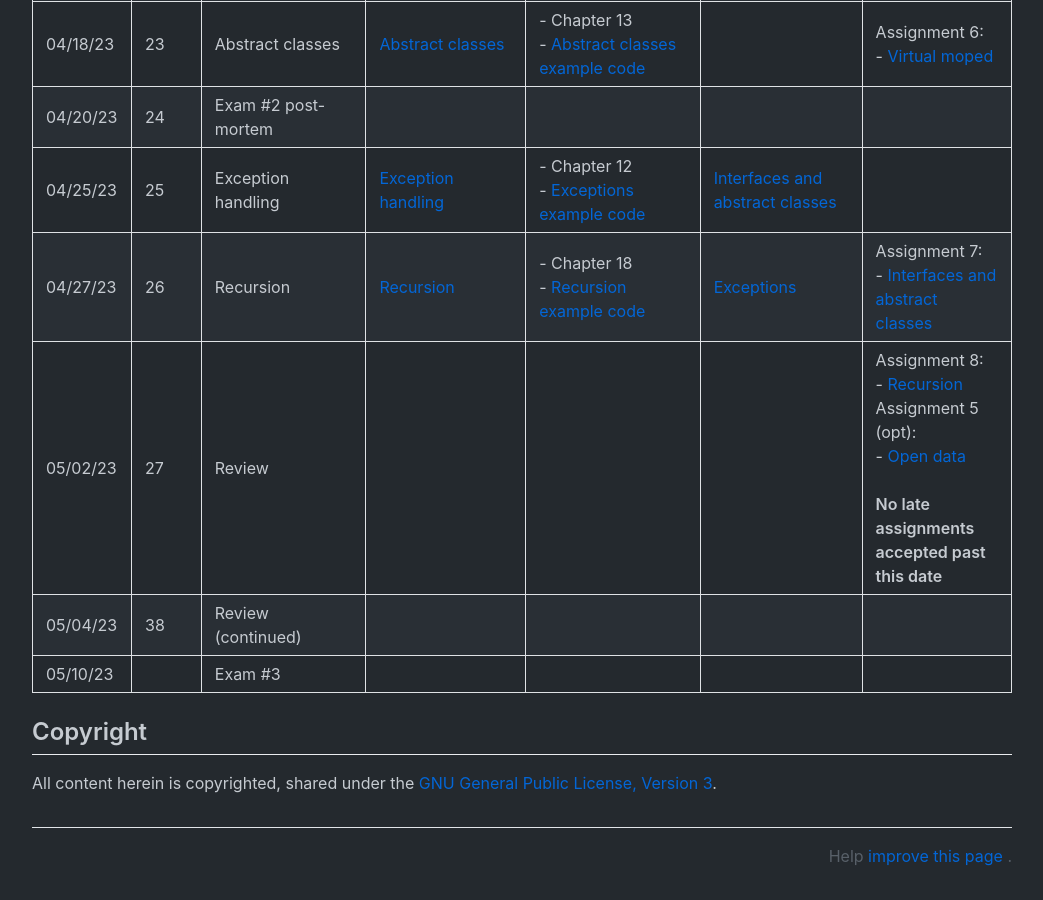
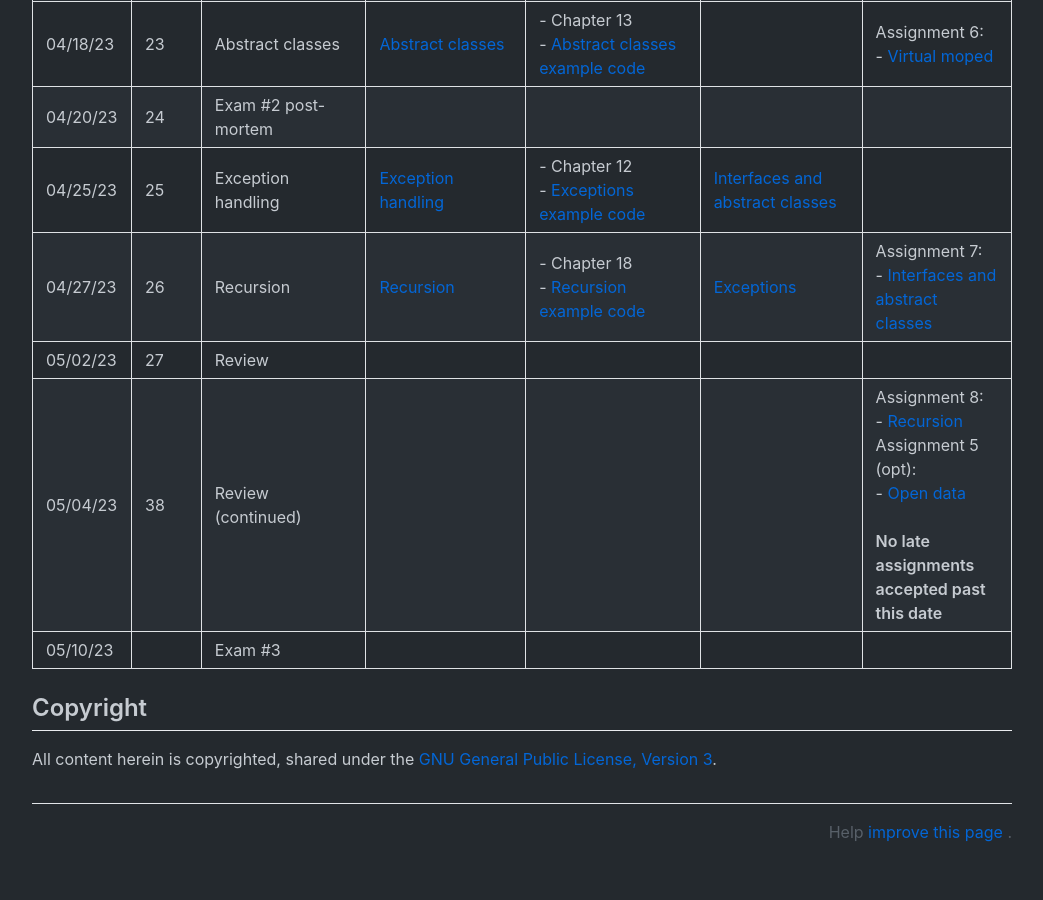
Before and after one commit to nyu-daniel-zint/intro-to-computer-science-2024-spring, a Jekyll site: the page built from content/schedule.md, in a window 1280 px wide and 900 px high, scrolled down 2277 px. Shown: the whole window, without its empty margins (118-1161 px from the left). Built offline with Jekyll 4.4.1, drawn with Linux system fonts in a browser that asks for light colours; comment, search, counter and statistics services are not loaded; after the commit the page ends 3153 px from its top, so only the background shows below that.

Commit message:
Move deadlines to Thursday.

```diff
--- a/content/schedule.md
+++ b/content/schedule.md
@@ -40,6 +40,6 @@ Department of Computer Science
 | 04/20/23 | 24    | Exam #2 post-mortem                                      |                                                                                           |                                                                                                                                                                                                                                                    |                                                                        |                                                                                                                                                                                                                                                                                                                                                                                    |
 | 04/25/23 | 25    | Exception handling                                       | [Exception handling](./slides/exception-handling)                                         | - Chapter 12<br />- [Exceptions example code](https://github.com/nyu-java-programming/exceptions-examples)                                                                                                                                         | [Interfaces and abstract classes](https://forms.gle/xf6SyaF4hFd2Uqrp8) |                                                                                                                                                                                                                                                                                                                                                                                    |
 | 04/27/23 | 26    | Recursion                                                | [Recursion](./slides/recursion)                                                           | - Chapter 18<br />- [Recursion example code](https://github.com/nyu-java-programming/recursion-examples)                                                                                                                                           | [Exceptions](https://forms.gle/Cj45tm8JHsREMEmy6)                      | Assignment 7:<br />- [Interfaces and abstract classes](https://classroom.github.com/a/TddmUEfc)                                                                                                                                                                                                                                                                                    |
-| 05/02/23 | 27    | Review                                                   |                                                                                           |                                                                                                                                                                                                                                                    |                                                                        | Assignment 8:<br />- [Recursion](https://classroom.github.com/a/WD5F-xLA)<br />Assignment 5 (opt):<br />- [Open data](https://classroom.github.com/a/s02V0fmQ)<br /><br />**No late assignments accepted past this date**                                                                                                                                                          |
-| 05/04/23 | 38    | Review (continued)                                       |                                                                                           |                                                                                                                                                                                                                                                    |                                                                        |                                                                                                                                                                                                                                                                                                                                                                                    |
+| 05/02/23 | 27    | Review                                                   |                                                                                           |                                                                                                                                                                                                                                                    |                                                                        |                                                                                                                                                                                                                                                                                                                                                                                    |
+| 05/04/23 | 38    | Review (continued)                                       |                                                                                           |                                                                                                                                                                                                                                                    |                                                                        | Assignment 8:<br />- [Recursion](https://classroom.github.com/a/WD5F-xLA)<br />Assignment 5 (opt):<br />- [Open data](https://classroom.github.com/a/s02V0fmQ)<br /><br />**No late assignments accepted past this date**                                                                                                                                                          |
 | 05/10/23 |       | Exam #3                                                  |                                                                                           |                                                                                                                                                                                                                                                    |                                                                        |                                                                                                                                                                                                                                                                                                                                                                                    |
```
